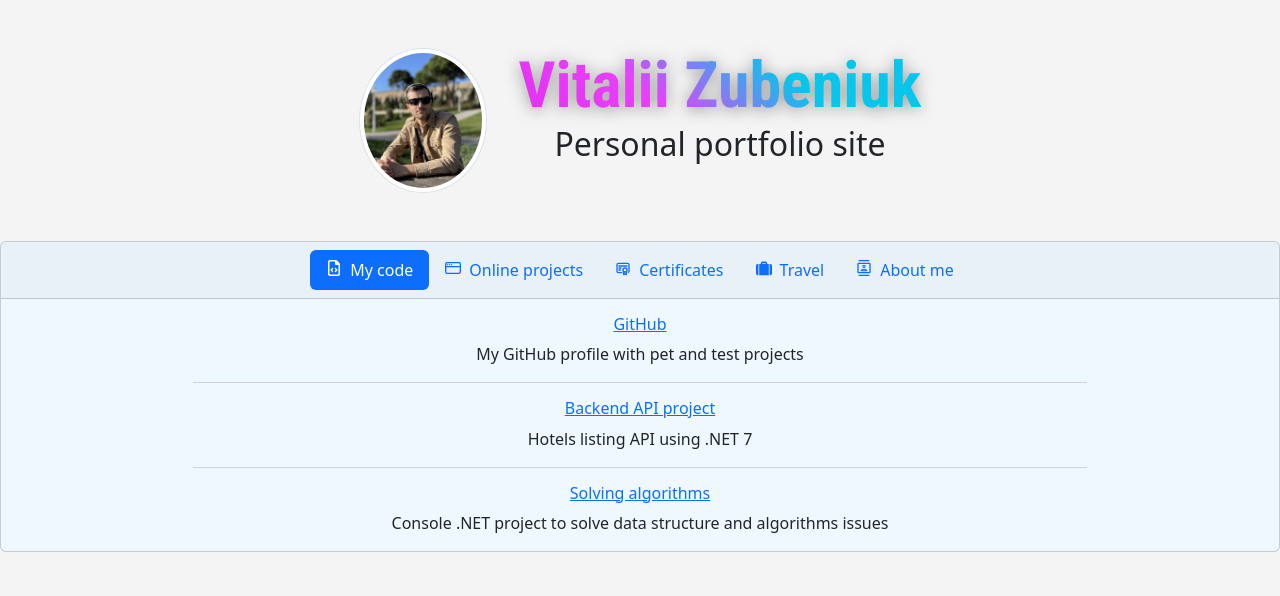
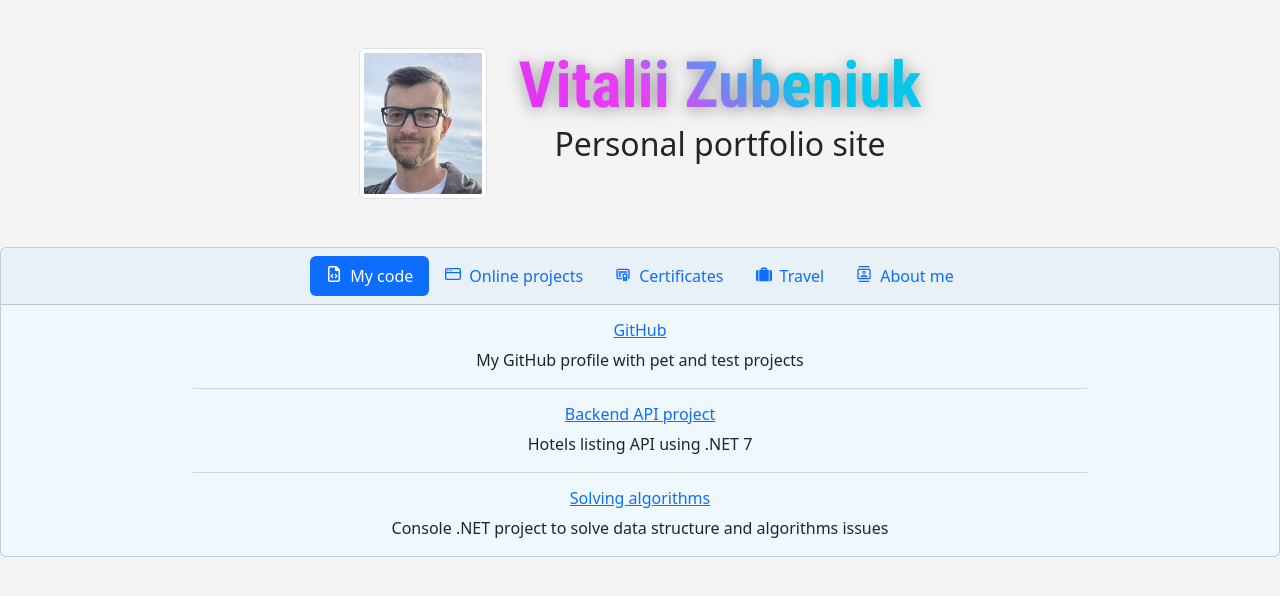
Before and after one commit to VitaliyLV/Portfolio, a React (Vite) app: page / in a window 1280 px wide. Shown: the top 596 px of the page. Built offline with nearby package versions, Linux system fonts and the light colour scheme.

Commit message:
change my image

```diff
--- a/src/App.jsx
+++ b/src/App.jsx
@@ -6,7 +6,7 @@ function App() {
     <div>
       <header className="--bs-info --bs-info-rgb">
         <div className="d-flex justify-content-center">
-          <img className="img-thumbnail rounded-circle" src={MyImg} alt="Me" />
+          <img className="img-thumbnail" src={MyImg} alt="Me" />
           <div>
             <h1>Vitalii Zubeniuk</h1>
             <h2>Personal portfolio site</h2>
```
Also changed, not shown: src/assets/MyImg.jpg.
